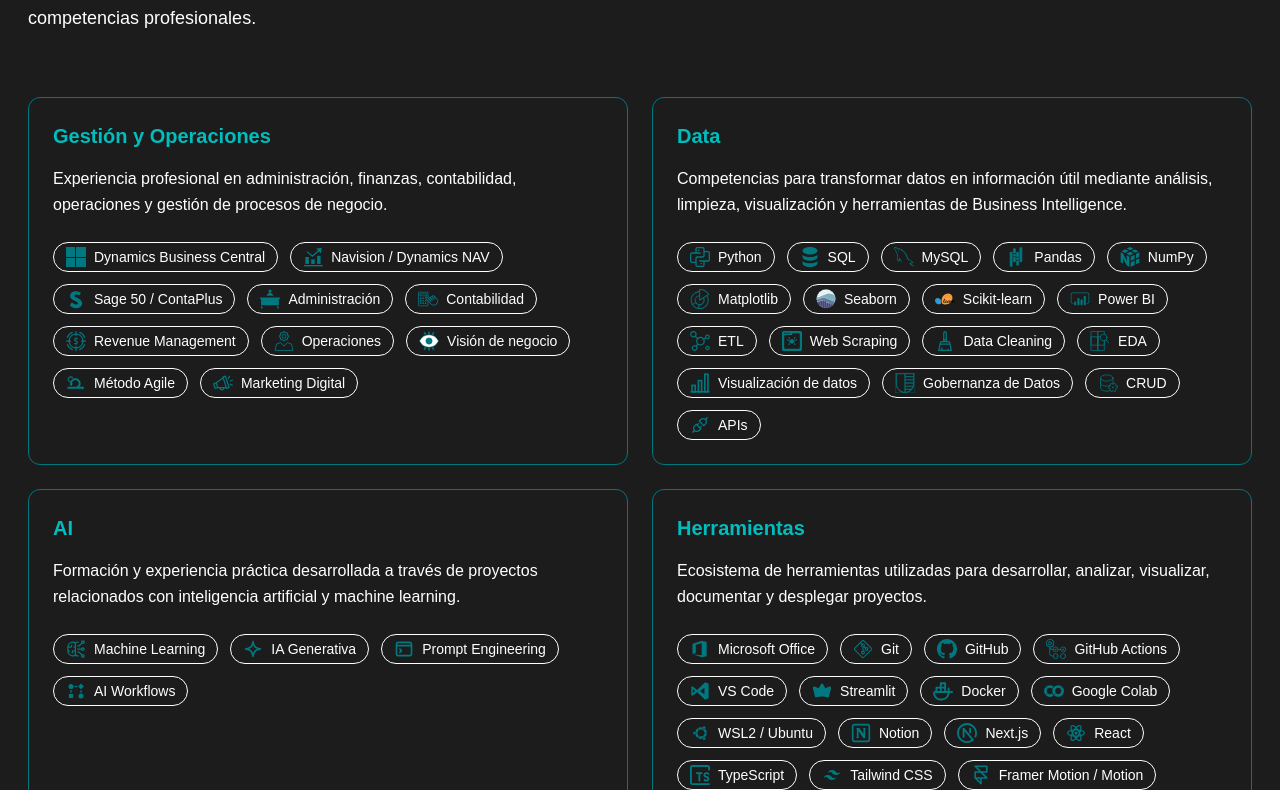
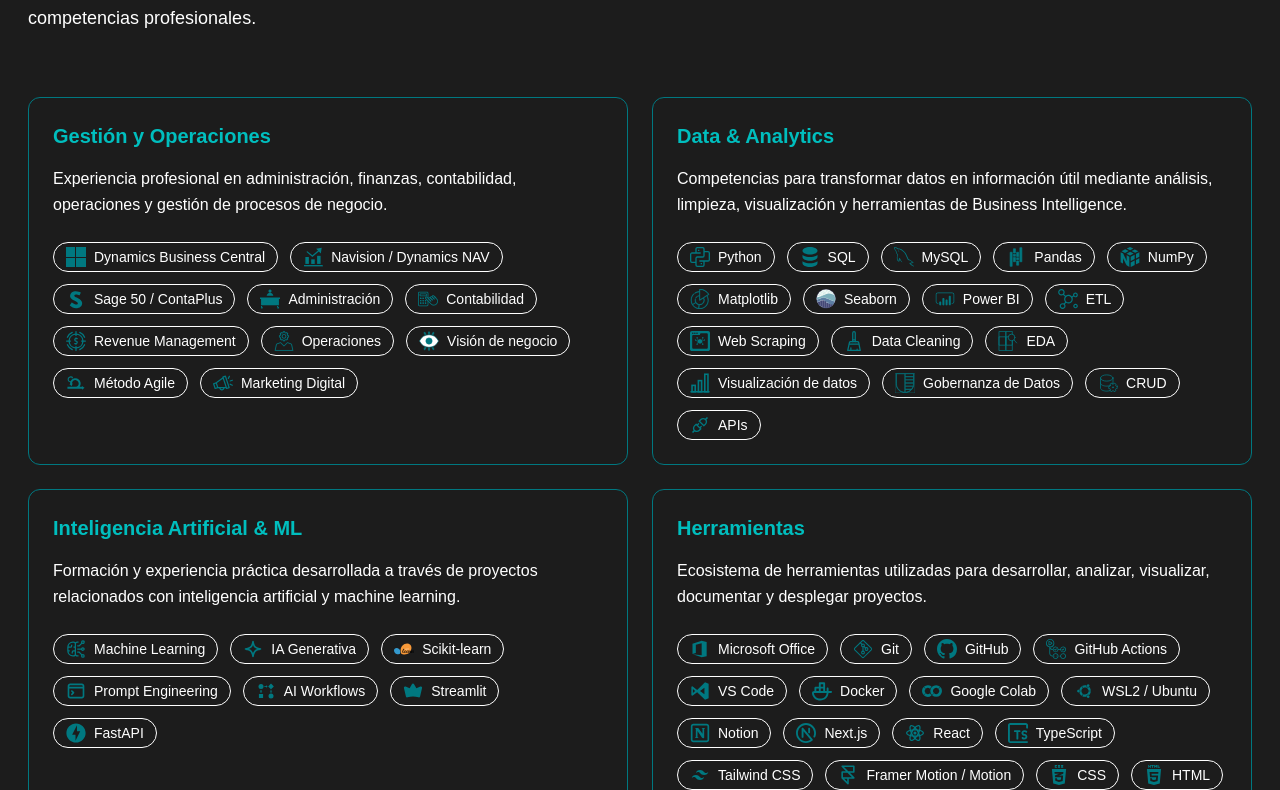
Before and after one commit to HelenDiMo/elena-diaz-beyond-the-resume, a Next.js app: page / in a window 1280 px wide. Shown: the part 2090-2880 px from the top of the page. Built offline with nearby package versions, Linux system fonts and the light colour scheme.

Commit message:
feat: actualizar títulos y descripciones en la sección de habilidades para mayor claridad y relevancia

```diff
--- a/src/data/skills.ts
+++ b/src/data/skills.ts
@@ -48,7 +48,7 @@ export const skills = {
   },
 
   data: {
-    title: "Data",
+    title: "Data & Analytics",
     description:
       "Competencias para transformar datos en información útil mediante análisis, limpieza, visualización y herramientas de Business Intelligence.",
     items: [
@@ -79,10 +79,6 @@ export const skills = {
       {
         name: "Seaborn",
         logo: "/logos/seaborn-official.svg",
-      },
-      {
-        name: "Scikit-learn",
-        logo: "/logos/scikit-learn.svg",
       },
       {
         name: "Power BI",
@@ -124,7 +120,7 @@ export const skills = {
   },
 
   ai: {
-    title: "AI",
+    title: "Inteligencia Artificial & ML",
     description:
       "Formación y experiencia práctica desarrollada a través de proyectos relacionados con inteligencia artificial y machine learning.",
     items: [
@@ -137,12 +133,25 @@ export const skills = {
         logo: "/logos/ai-generative-teal-007880.svg",
       },
       {
+        name: "Scikit-learn",
+        logo: "/logos/scikit-learn.svg",
+      },
+
+      {
         name: "Prompt Engineering",
         logo: "/logos/prompt-teal-007880.svg",
       },
       {
         name: "AI Workflows",
         logo: "/logos/workflow-teal-007880.svg",
+      },
+      {
+        name: "Streamlit",
+        logo: "/logos/streamlit-teal-007880.svg",
+      },
+      {
+        name: "FastAPI",
+        logo: "/logos/fastapi-teal-007880.svg",
       },
     ],
   },
@@ -172,10 +181,6 @@ export const skills = {
       {
         name: "VS Code",
         logo: "/logos/vscode-teal-007880.svg",
-      },
-      {
-        name: "Streamlit",
-        logo: "/logos/streamlit-teal-007880.svg",
       },
       {
         name: "Docker",
@@ -224,10 +229,6 @@ export const skills = {
       {
         name: "OOP / POO",
         logo: "/logos/opp-teal-007880.svg",
-      },
-      {
-        name: "FastAPI",
-        logo: "/logos/fastapi-teal-007880.svg",
       },
       {
         name: "PyTest",
```
